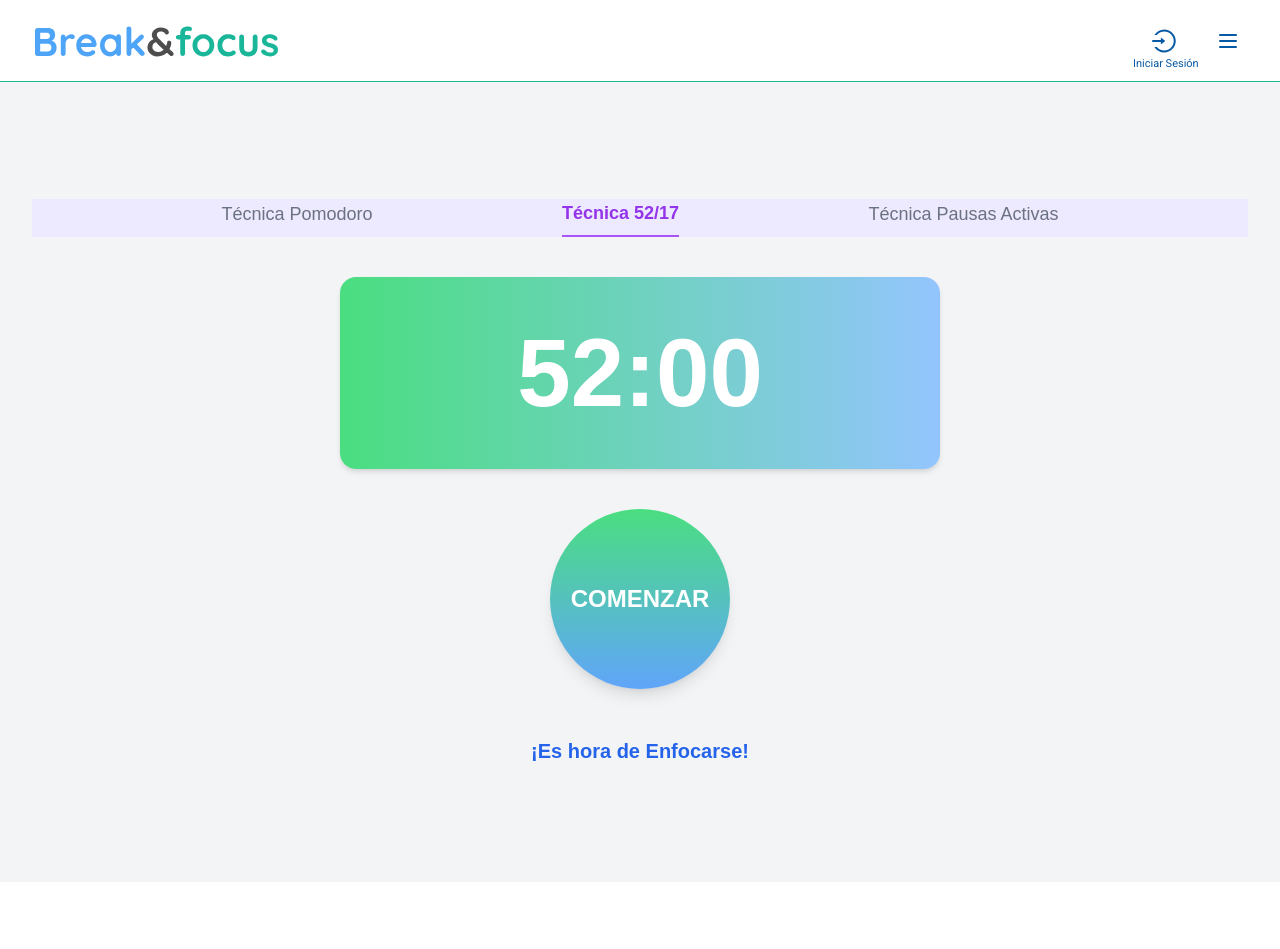
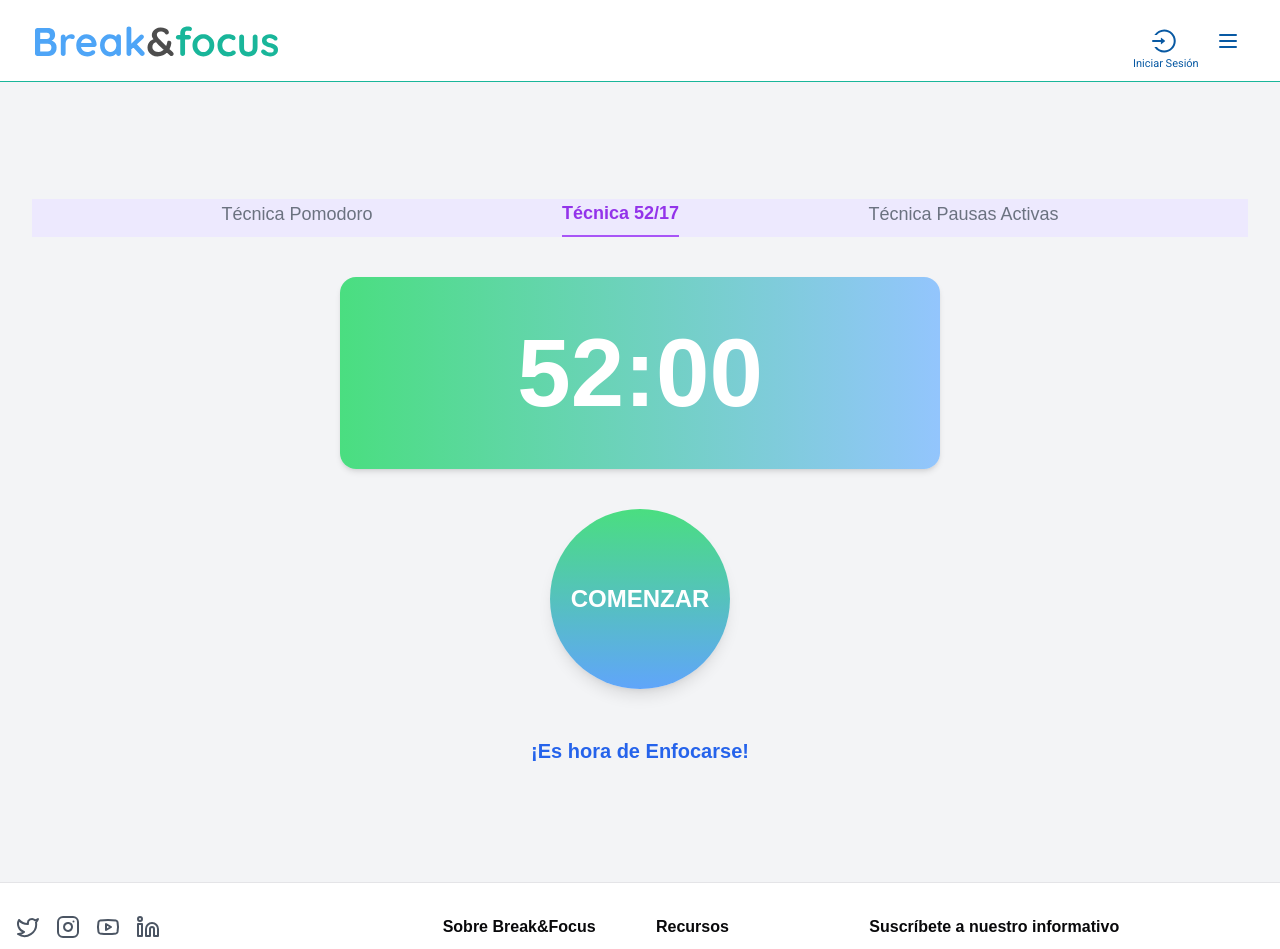
Before and after one commit to No-Country-simulation/s18-09-m-node-react, a Next.js app in the folder frontend/: page /home in a window 1280 px wide. Shown: the top 949 px of the page. Before the commit the page ends 882 px from the top, so only its background shows below. Built offline with nearby package versions, Linux system fonts and the light colour scheme.

Commit message:
fix: move component to common folder and implement in layout

```diff
--- a/frontend/src/app/common/Header.tsx
+++ b/frontend/src/app/common/Header.tsx
@@ -2,7 +2,7 @@
 import { Drawer } from "@/components/Drawer";
 import { AppLogo } from "@/svg/AppLogo";
 import { LoginIcon } from "@/svg/LoginIcon";
-import { ArrowLeftRight, LogIn, Menu, RotateCcw } from "lucide-react";
+import { Menu } from "lucide-react";
 import Link from "next/link";
 import React, { useState } from "react";
 
--- a/frontend/src/app/home/page.tsx
+++ b/frontend/src/app/home/page.tsx
@@ -1,11 +1,10 @@
 "use client";
 
 import React, { useState, useEffect, useCallback, useMemo } from "react";
-import { ArrowLeftRight, Menu, Edit2, X } from "lucide-react";
+import { Edit2, X } from "lucide-react";
 {
   /*import WelcomeModal from "@/components/ui/WelcomeModal"; */
 }
-import { Drawer } from "@/components/Drawer";
 
 type TimerMode = "pomodoro" | "52-17" | "pausas-activas";
 
--- a/frontend/src/app/layout.tsx
+++ b/frontend/src/app/layout.tsx
@@ -5,6 +5,7 @@ import "./globals.css";
 import { Loader } from "@/components/ui/Loader";
 import { Toaster } from "sonner";
 import { Header } from "./common/Header";
+import Footer from "./common/Footer";
 
 const roboto = Roboto({
   subsets: ["latin"],
@@ -48,6 +49,7 @@ export default function RootLayout({
         <Loader />
         <Toaster richColors />
         {children}
+        <Footer />
       </body>
     </html>
   );
--- a/frontend/src/app/page.tsx
+++ b/frontend/src/app/page.tsx
@@ -1,5 +1,4 @@
 import Image from "next/image";
-import Footer from "@/components/Footer";
 
 export default function Home() {
   return (
@@ -50,7 +49,6 @@ export default function Home() {
           </a>
         </div>
       </main>
-      <Footer />
     </div>
   );
 }
```
Also changed, not shown: frontend/src/app/common/Footer.tsx (renamed from frontend/src/components/Footer.tsx).
